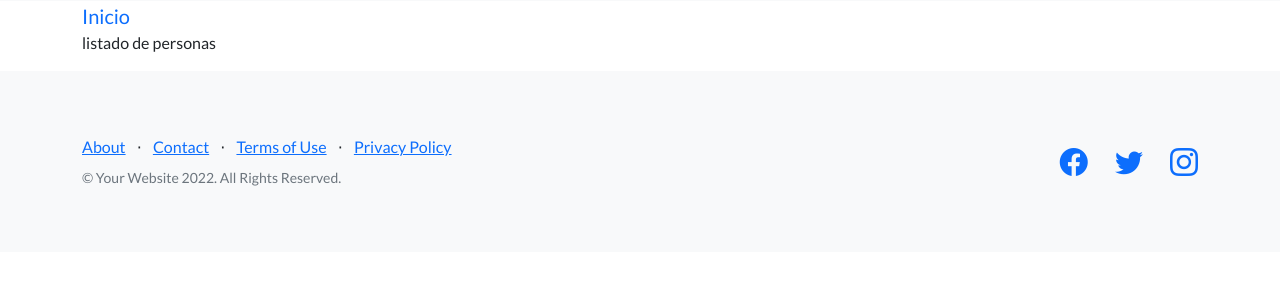
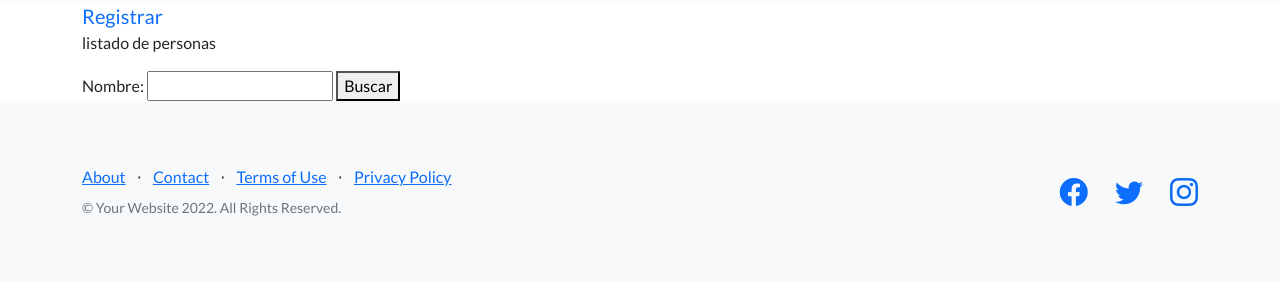
Before and after one commit to Aurrok/Entrega1-MDiaz, a Django app: page /ver-familiares/ in a window 1280 px wide. Shown: the part 55-356 px from the top of the page. Run offline with Django 4.2, Linux system fonts and the light colour scheme; data that the repository does not hold is empty; parts of the project's set-up code (start-up, migrations or seed data) failed here and were passed over; some libraries are stand-ins or nearby versions.

Commit message:
buscador implementado

```diff
--- a/familia/forms.py
+++ b/familia/forms.py
@@ -1,4 +1,3 @@
-from socket import fromshare
 from django import forms
 
 
@@ -7,3 +6,5 @@ class FamiliarFormulario(forms.Form):
     apellido = forms.CharField(max_length=30)
     edad = forms.IntegerField()
     fecha = forms.DateField(required=False)
+class BuFamiliarFormulario(forms.Form):
+    nombre = forms.CharField(max_length=30)
--- a/familia/views.py
+++ b/familia/views.py
@@ -2,9 +2,11 @@ from django.http import HttpResponse
 from datetime import datetime
 from django.template import Context, Template , loader
 import random
+from familia import forms
 from familia.models import Familiar
 from django.shortcuts import render
-from familia.forms import FamiliarFormulario
+from familia.forms import FamiliarFormulario, BuFamiliarFormulario
+
 
 # from symbol import return_stmt
 
@@ -62,13 +64,16 @@ def crear_persona(request):
     return render(request,'crear_familiar.html',{'formulario': formulario})
 
 def ver_familiares(request):
+    nombre = request.GET.get('nombre', None)
+    if nombre:
+         personas = Familiar.objects.filter(nombre__icontains=nombre)
+    else:
+         personas = Familiar.objects.all()
 
-    personas = Familiar.objects.all()
+    formulario = BuFamiliarFormulario()
 
-    # template = loader.get_template("ver_familiares.html")
-    # template_renderizado = template.render( {"personas" : personas})
-    # return HttpResponse(template_renderizado)
-    return render(request,"ver_familiares.html" , {"personas" : personas})
+
+    return render(request,"ver_familiares.html" , {"personas" : personas,  "formulario": formulario})
 
 def indice(request):
 
--- a/templates/ver_familiares.html
+++ b/templates/ver_familiares.html
@@ -8,13 +8,18 @@
     <title>Document</title>
 </head>
 <body> {% endcomment %}
-    {% block mi_contenido %}
-    <a class="navbar-brand" href={% url 'indice' %}>Inicio</a>
+{% block mi_contenido %}
+    <a class="navbar-brand" href={% url 'crear_persona' %}>Registrar</a>
     <p> listado de personas <p>
+    <form action={% url 'familiares' %} method="GET">
+            {{formulario}}
+        <button>Buscar</button>
+    </form>
+
     {% for persona in personas %}
          <li>{{persona.nombre}}{{persona.apellido}}{{persona.edad}}{{persona.fecha}}</li>
     {% endfor %}
-    {% endblock mi_contenido %}
+{% endblock mi_contenido %}
 
 {% comment %} </body>
 </html> {% endcomment %}
```
